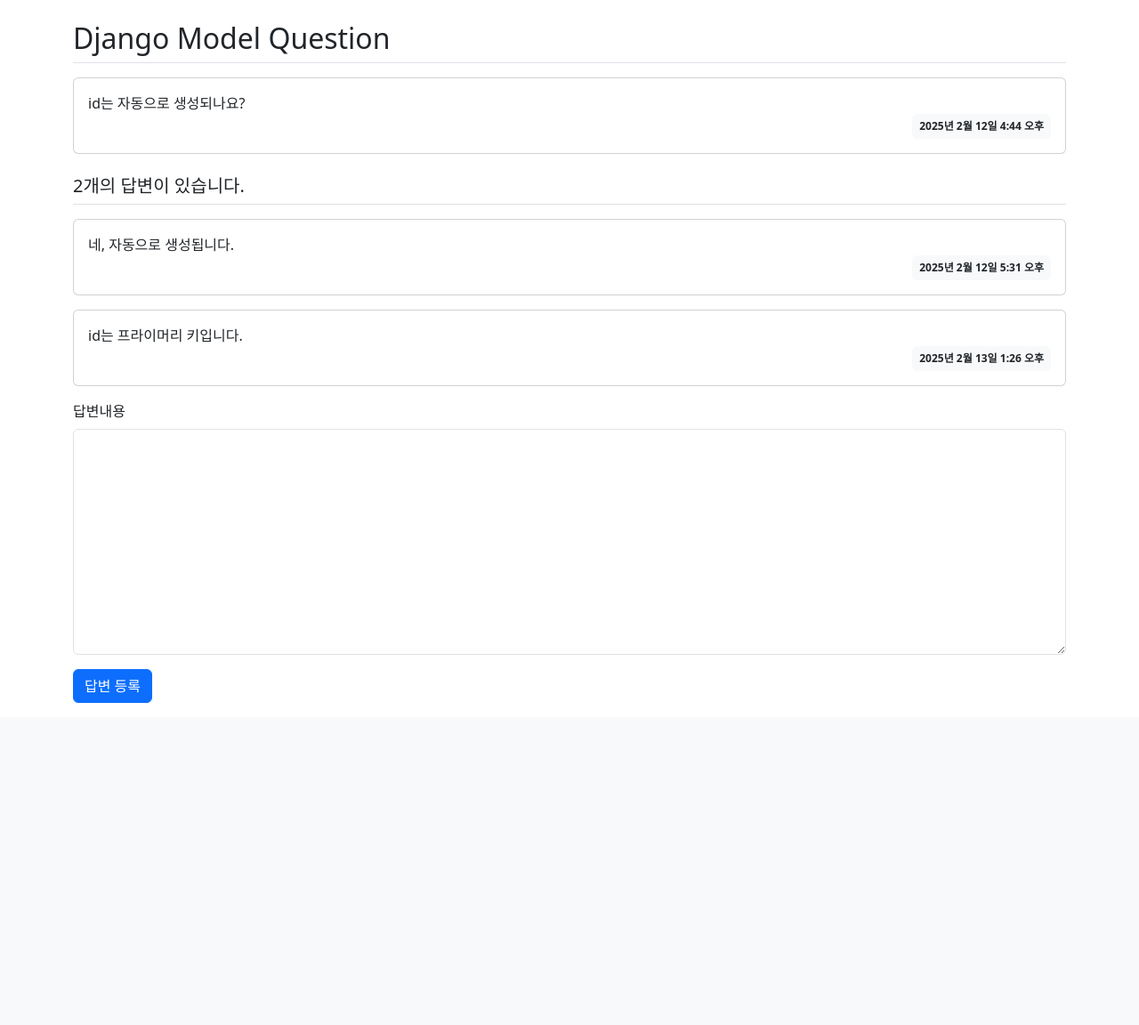
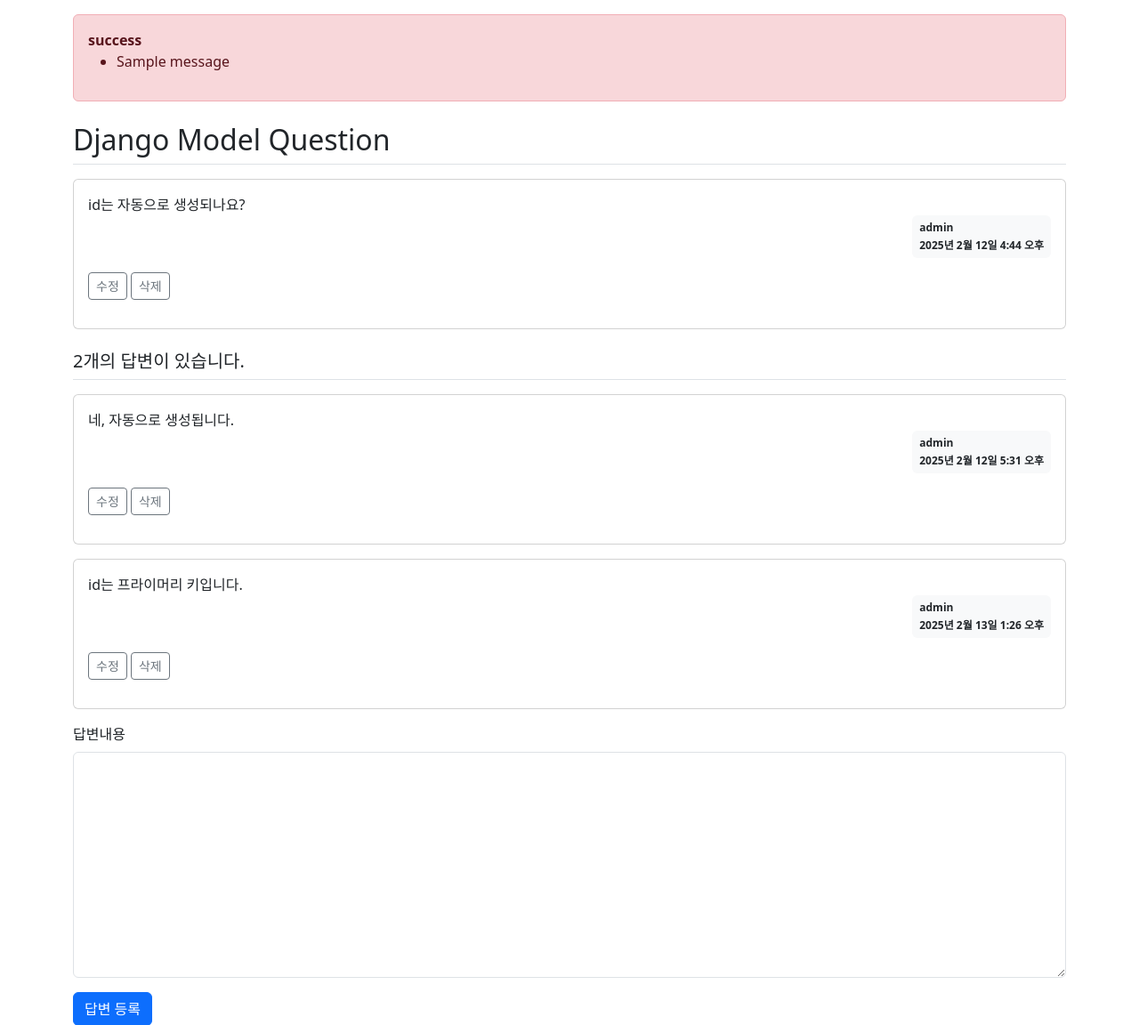
Before and after one commit to jungwoonAn/django_mysite, a Django app: page /pybo/answer/create/2/ in a window 1280 px wide. Shown: the part 57-1209 px from the top of the page at 89% size. Before the commit the page ends 847 px from the top, so only its background shows below. Run offline with Django 5.2, Linux system fonts and the light colour scheme; a user stored in the database is signed in; data comes from the database, SQL or seed files in the repository; both versions use the stored data as it was after the commit; one stand-in notice (Sample message) is shown.

Commit message:
20250316

```diff
--- a/pybo/models.py
+++ b/pybo/models.py
@@ -6,6 +6,7 @@ class Question(models.Model):
     subject = models.CharField(max_length=200)
     content = models.TextField()
     create_date = models.DateTimeField()
+    modify_date = models.DateTimeField(null=True, blank=True)
 
     def __str__(self):  # 속성값 보여주기
         return self.subject
@@ -15,3 +16,4 @@ class Answer(models.Model):
     question = models.ForeignKey(Question, on_delete=models.CASCADE)
     content = models.TextField()
     create_date = models.DateTimeField()
+    modify_date = models.DateTimeField(null=True, blank=True)
--- a/pybo/urls.py
+++ b/pybo/urls.py
@@ -9,4 +9,8 @@ urlpatterns = [
     path('<int:question_id>/', views.detail, name='detail'),
     path('answer/create/<int:question_id>/', views.answer_create, name='answer_create'),
     path('question/create/', views.question_create, name='question_create'),
+    path('question/modify/<int:question_id>/', views.question_modify, name='question_modify'),
+    path('question/delete/<int:question_id>/', views.question_delete, name='question_delete'),
+    path('answer/modify/<int:answer_id>/', views.answer_modify, name='answer_modify'),
+    path('answer/delete/<int:answer_id>/', views.answer_delete, name='answer_delete'),
 ]
--- a/pybo/views.py
+++ b/pybo/views.py
@@ -6,6 +6,7 @@ from django.utils import timezone
 
 from pybo.forms import QuestionForm, AnswerForm
 from pybo.models import Question, Answer
+from django.contrib import messages
 
 
 def index(request):
@@ -53,3 +54,57 @@ def question_create(request):
         form = QuestionForm()
     context = {'form': form}
     return render(request, 'pybo/question_form.html', context)
+
+@login_required(login_url='common:login')
+def question_modify(request, question_id):
+    question = get_object_or_404(Question, pk=question_id)
+    if request.user != question.author:
+        messages.error(request, '수정 권한이 없습니다.')
+        return redirect('pybo:detail', question_id=question.id)
+    if request.method == 'POST':
+        form = QuestionForm(request.POST, instance=question)
+        if form.is_valid():
+            question = form.save(commit=False)
+            question.modify_date = timezone.now()  # 수정일시 저장
+            question.save()
+            return redirect('pybo:detail', question_id=question.id)
+    else:
+        form = QuestionForm(instance=question)
+    context = {'form': form}
+    return render(request, 'pybo/question_form.html', context)
+
+@login_required(login_url='common:login')
+def question_delete(request, question_id):
+    question = get_object_or_404(Question, pk=question_id)
+    if request.user != question.author:
+        messages.error(request, '삭제 권한이 없습니다.')
+        return redirect('pybo:detail', question_id=question.id)
+    question.delete()
+    return redirect('pybo:index')
+
+@login_required(login_url='common:login')
+def answer_modify(request, answer_id):
+    answer = get_object_or_404(Answer, pk=answer_id)
+    if request.user != answer.author:
+        messages.error(request, '수정 권한이 없습니다.')
+        return redirect('pybo:detail', question_id=answer.question.id)
+    if request.method == 'POST':
+        form = AnswerForm(request.POST, instance=answer)
+        if form.is_valid():
+            answer = form.save(commit=False)
+            answer.modify_date = timezone.now()
+            answer.save()
+            return redirect('pybo:detail', question_id=answer.question.id)
+    else:
+        form = AnswerForm(instance=answer)
+    context = {'answer': answer, 'form': form}
+    return render(request, 'pybo/answer_form.html', context)
+
+@login_required(login_url='common:login')
+def answer_delete(request, answer_id):
+    answer = get_object_or_404(Answer, pk=answer_id)
+    if request.user != answer.author:
+        messages.error(request, '삭제 권한이 없습니다.')
+    else:
+        answer.delete()
+    return redirect('pybo:detail', question_id=answer.question.id)
--- a/templates/base.html
+++ b/templates/base.html
@@ -24,5 +24,9 @@
 
 <!-- Bootstrap JS -->
 <script src="https://cdn.jsdelivr.net/npm/bootstrap@5.3.3/dist/js/bootstrap.bundle.min.js"></script>
+<!--자바스크립트 Start-->
+{% block script %}
+{% endblock %}
+<!--자바스크립트 End-->
 </body>
 </html>
--- a/templates/pybo/question_detail.html
+++ b/templates/pybo/question_detail.html
@@ -2,15 +2,43 @@
 {% block content %}
 
 <div class="container my-3">
+    <!--오류 messages 표시-->
+    {% if messages %}
+    <div class="alert alert-danger my-3">
+        {% for message in messages %}
+        <strong>{{ message.tags }}</strong>
+        <ul>
+            <li>{{ message.message }}</li>
+        </ul>
+        {% endfor %}
+    </div>
+    {% endif %}
     <!-- 질문 -->
     <h2 class="border-bottom py-2">{{ question.subject }}</h2>
     <div class="card my-3">
         <div class="card-body">
             <div class="card-text" style="white-space: pre-line;">{{ question.content }}</div>
             <div class="d-flex justify-content-end">
-                <div class="badge bg-light text-dark p-2">
-                    {{ question.create_date }}
+                <!--수정일시 표시-->
+                {% if question.modify_date %}
+                <div class="badge bg-light text-dark p-2 text-start mx-3">
+                    <div class="mb-2">modifyed at</div>
+                    <div>{{ question.modify_date }}</div>
                 </div>
+                {% endif %}
+                <div class="badge bg-light text-dark p-2 text-start">
+                    <div class="mb-2">{{ question.author.username }}</div>
+                    <div>{{ question.create_date }}</div>
+                </div>
+            </div>
+            <!--수정/삭제 버튼 추가-->
+            <div class="my-3">
+                {% if request.user == question.author %}
+                <a href="{% url 'pybo:question_modify' question.id %}"
+                class="btn btn-sm btn-outline-secondary">수정</a>
+                <a href="javascript:void(0)" data-uri="{% url 'pybo:question_delete' question.id %}"
+                class="delete btn btn-sm btn-outline-secondary">삭제</a>
+                {% endif %}
             </div>
         </div>
     </div>
@@ -21,9 +49,25 @@
         <div class="card-body">
             <div class="card-text" style="white-space: pre-line;">{{ answer.content }}</div>
             <div class="d-flex justify-content-end">
-                <div class="badge bg-light text-dark p-2">
-                    {{ answer.create_date }}
+                <!--수정일시 표시-->
+                {% if question.modify_date %}
+                <div class="badge bg-light text-dark p-2 text-start mx-3">
+                    <div class="mb-2">modifyed at</div>
+                    <div>{{ answer.modify_date }}</div>
                 </div>
+                {% endif %}
+                <div class="badge bg-light text-dark p-2 text-start">
+                    <div class="mb-2">{{ question.author.username }}</div>
+                    <div>{{ answer.create_date }}</div>
+                </div>
+            </div>
+            <div class="my-3">
+                {% if request.user == answer.author %}
+                <a href="{% url 'pybo:answer_modify' answer.id %}"
+                class="btn btn-sm btn-outline-secondary">수정</a>
+                <a href="#" data-uri="{% url 'pybo:answer_delete' answer.id %}"
+                   class="delete btn btn-sm btn-outline-secondary">삭제</a>
+                {% endif %}
             </div>
         </div>
     </div>
@@ -54,3 +98,16 @@
     </form>
 </div>
 {% endblock %}
+
+{% block script %}
+<script type='text/javascript'>
+const delete_elements = document.getElementsByClassName("delete");
+Array.from(delete_elements).forEach(function(element) {
+    element.addEventListener('click', function() {
+        if(confirm('정말로 삭제하시겠습니까?')) {
+            location.href = this.dataset.uri;
+        };
+    });
+});
+</script>
+{% endblock %}
```
Also changed, not shown: templates/pybo/answer_form.html (added, +16 -0 lines), templates/pybo/question_list.html (+8 -5 lines), db.sqlite3, pybo/migrations/0004_answer_modify_date_question_modify_date.py (added).
